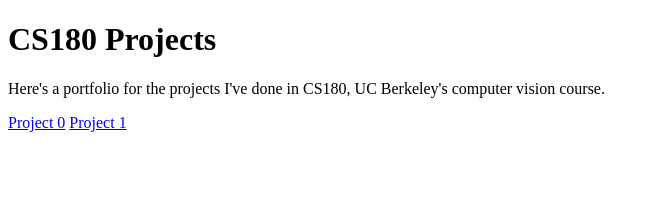
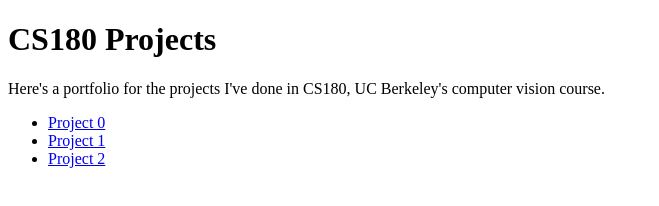
Before and after one commit to alenachao/cs180, a plain HTML site: page index.html in a window 1280 px wide. Shown: the whole page, without its empty margins (0-659 px from the left). Drawn offline with Linux system fonts and the light colour scheme.

Commit message:
add proj 2 to website

```diff
--- a/index.html
+++ b/index.html
@@ -6,8 +6,11 @@
   <body>
     <h1>CS180 Projects</h1>
     <p>Here's a portfolio for the projects I've done in CS180, UC Berkeley's computer vision course.</p>
-    <a href="https://alenachao.github.io/cs180/proj-0">Project 0</a>
-    <a href="https://alenachao.github.io/cs180/proj-1">Project 1</a>
+    <ul>
+      <li><a href="https://alenachao.github.io/cs180/proj-0">Project 0</a></li>
+      <li><a href="https://alenachao.github.io/cs180/proj-1">Project 1</a></li>
+      <li><a href="https://alenachao.github.io/cs180/proj-2">Project 2</a></li>
+    </ul>
 
   </body>
 </html>
```
